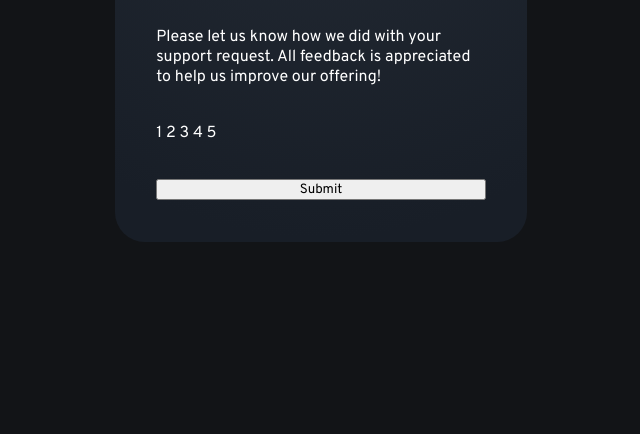
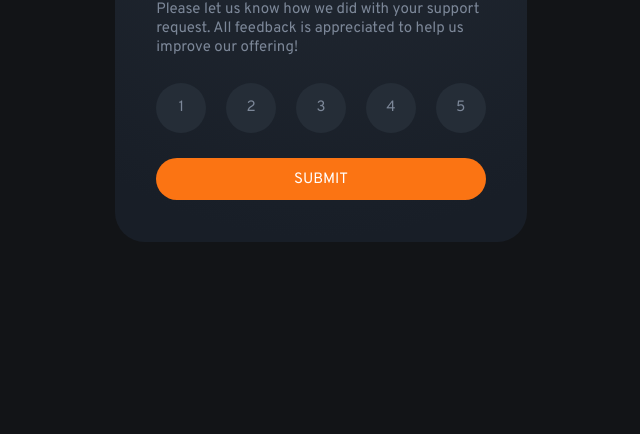
Before and after one commit to Smailen5/interactive-rating-component-main, a plain HTML site: page index.html in a window 1280 px wide. Shown: the part 366-800 px from the top of the page, without its empty margins (319-959 px from the left). Drawn offline with Linux system fonts and the light colour scheme.

Commit message:
impostato corettamente il layout della scheda, colori corretti

```diff
--- a/index.html
+++ b/index.html
@@ -49,7 +49,7 @@
         <span>5</span>
       </p>
 
-      <input type="button" value="Submit">
+      <input type="button" value="SUBMIT">
 
     </div>
 
--- a/style.css
+++ b/style.css
@@ -3,6 +3,7 @@
     padding: 0;
     box-sizing: border-box;
     font-family: 'Overpass', sans-serif;
+    font-size: 15px;
 }
 
 :root {
@@ -58,3 +59,35 @@ main .container-stella {
 .container-stella img {
     width: 16px;
 }
+
+.container h1 {
+    font-size: 1.8rem;
+}
+
+.container > p {
+    color: var(--Medium-Gray, #7C8798);
+    font-size: 1rem;
+    display: flex;
+    justify-content: space-between;
+}
+
+.container > p > span {
+    display: flex;
+    align-items: center;
+    justify-content: center;
+    width: 50px;
+    height: 50px;
+    border-radius: 50%;
+    background: var(--DarkBlue, #262E38);
+}
+
+.container > input {
+    background: var(--Orange, #FC7614);
+    border: none;
+    height: 2.8rem;
+    border-radius: 1.5rem;
+    color: var(--White);
+    /* display: flex;
+    justify-content: center;
+    align-items: center; */
+}
```
